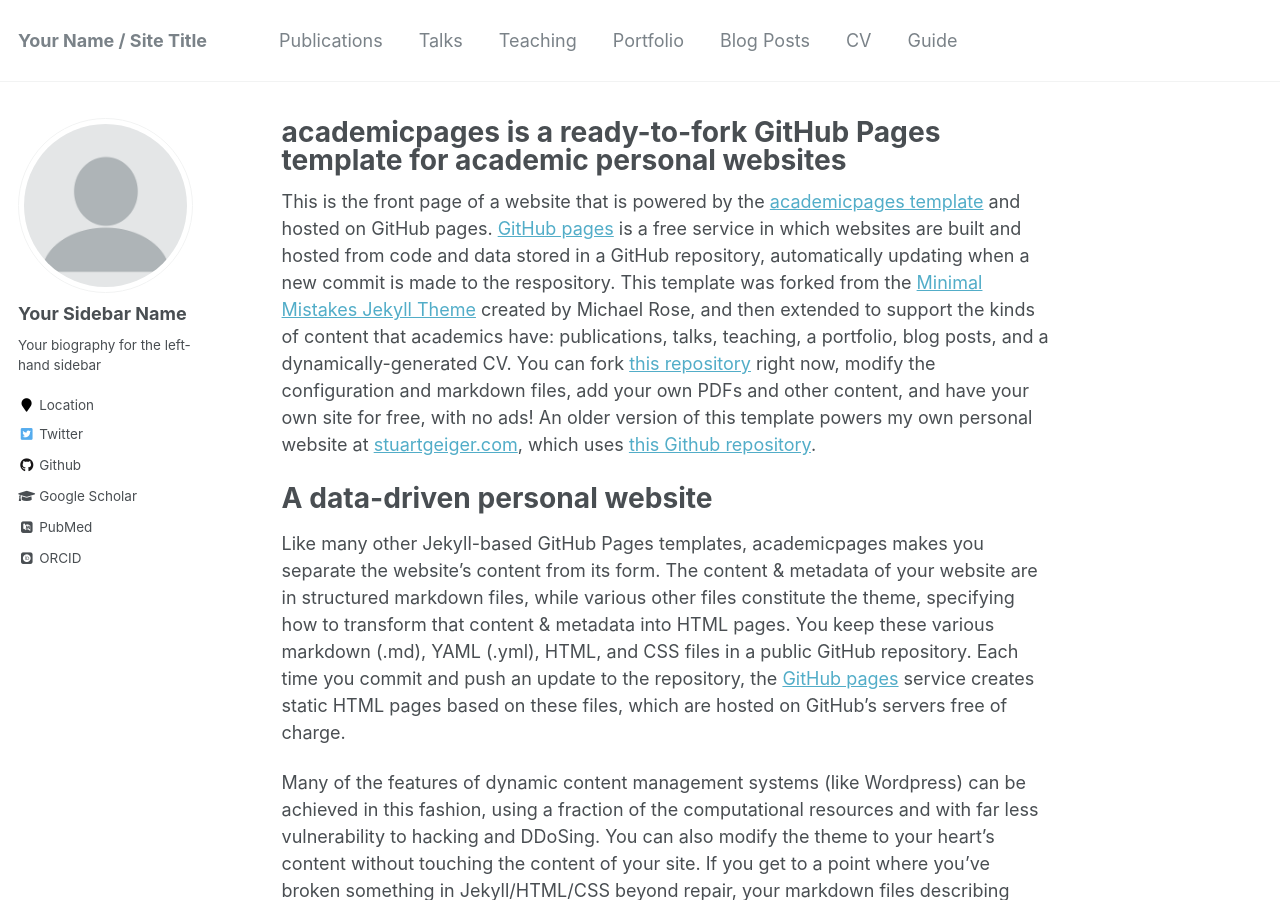
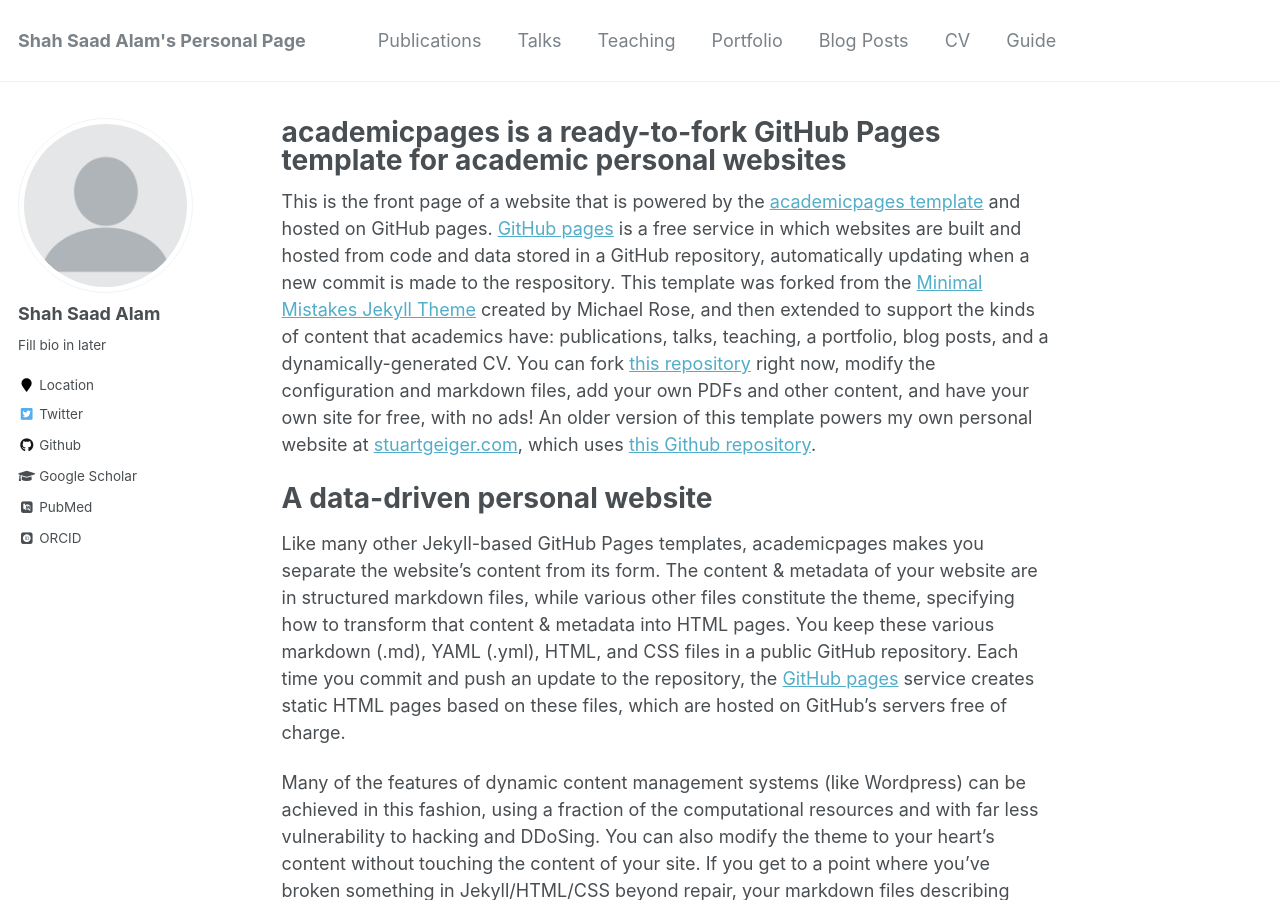
Before and after one commit to rootware/rootware.github.io, a Jekyll site: the page built from _pages/about.md, in a window 1280 px wide and 900 px high. Built offline with Jekyll 4.4.1, drawn with Linux system fonts in a browser that asks for light colours; some web fonts are replaced; some of the changed text lies outside the part shown.

Commit message:
config updated

```diff
--- a/_config.yml
+++ b/_config.yml
@@ -7,13 +7,13 @@
 
 # Site Settings
 locale                   : "en-US"
-title                    : "Your Name / Site Title"
+title                    : "Shah Saad Alam's Personal Page"
 title_separator          : "-"
-name                     : &name "Your Name"
-description              : &description "personal description"
-url                      : https://academicpages.github.io # the base hostname & protocol for your site e.g. "https://mmistakes.github.io"
+name                     : &name "Shah Saad Alam"
+description              : &description "Postdoc at JILA"
+url                      : https://rootware.github.io # the base hostname & protocol for your site e.g. "https://mmistakes.github.io"
 baseurl                  : "" # the subpath of your site, e.g. "/blog"
-repository               : "academicpages/academicpages.github.io"
+repository               : "rootware/rootware.github.io"
 teaser                   :  # filename of teaser fallback teaser image placed in /images/, .e.g. "500x300.png"
 breadcrumbs              : false # true, false (default)
 words_per_minute         : 160
@@ -80,13 +80,13 @@
 
 # Site Author
 author:
-  name             : "Your Sidebar Name"
+  name             : "Shah Saad Alam"
   avatar           : "profile.png"
-  bio              : "Your biography for the left-hand sidebar"
+  bio              : "Fill bio in later"
   location         : "Location"
   employer         :
-  pubmed           : "https://www.ncbi.nlm.nih.gov/pubmed/?term=john+snow"
-  googlescholar    : "http://yourfullgooglescholarurl.com"
+  pubmed           : ""
+  googlescholar    : "https://scholar.google.com/citations?hl=en&user=dpsqpvYAAAAJ"
   email            :
   researchgate     :  # example: "https://www.researchgate.net/profile/yourprofile"
   uri              :
@@ -96,7 +96,7 @@
   flickr           :
   facebook         :
   foursquare       :
-  github           : "academicpages"
+  github           : "rootware"
   google_plus      :
   keybase          :
   instagram        :
```
